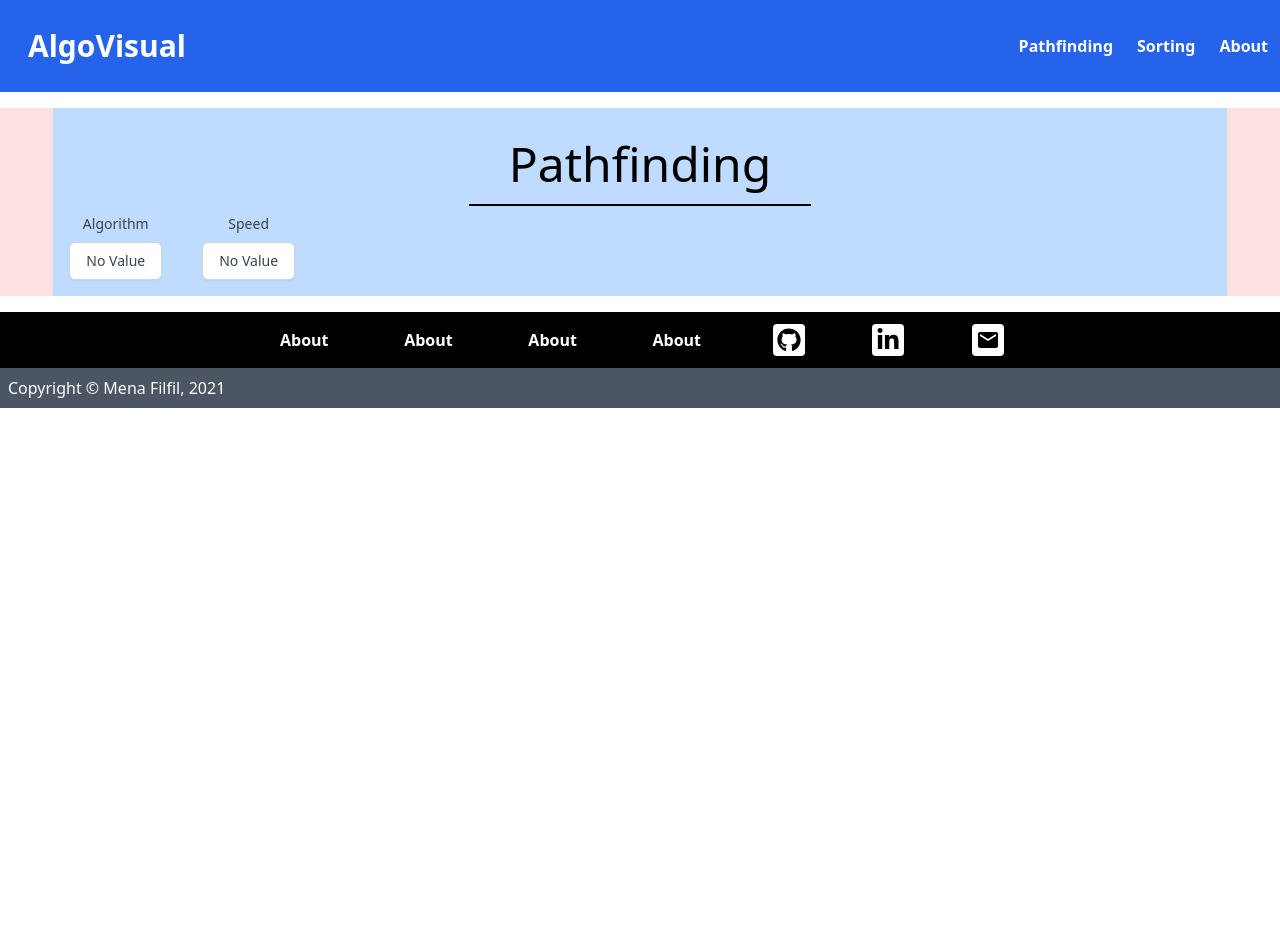
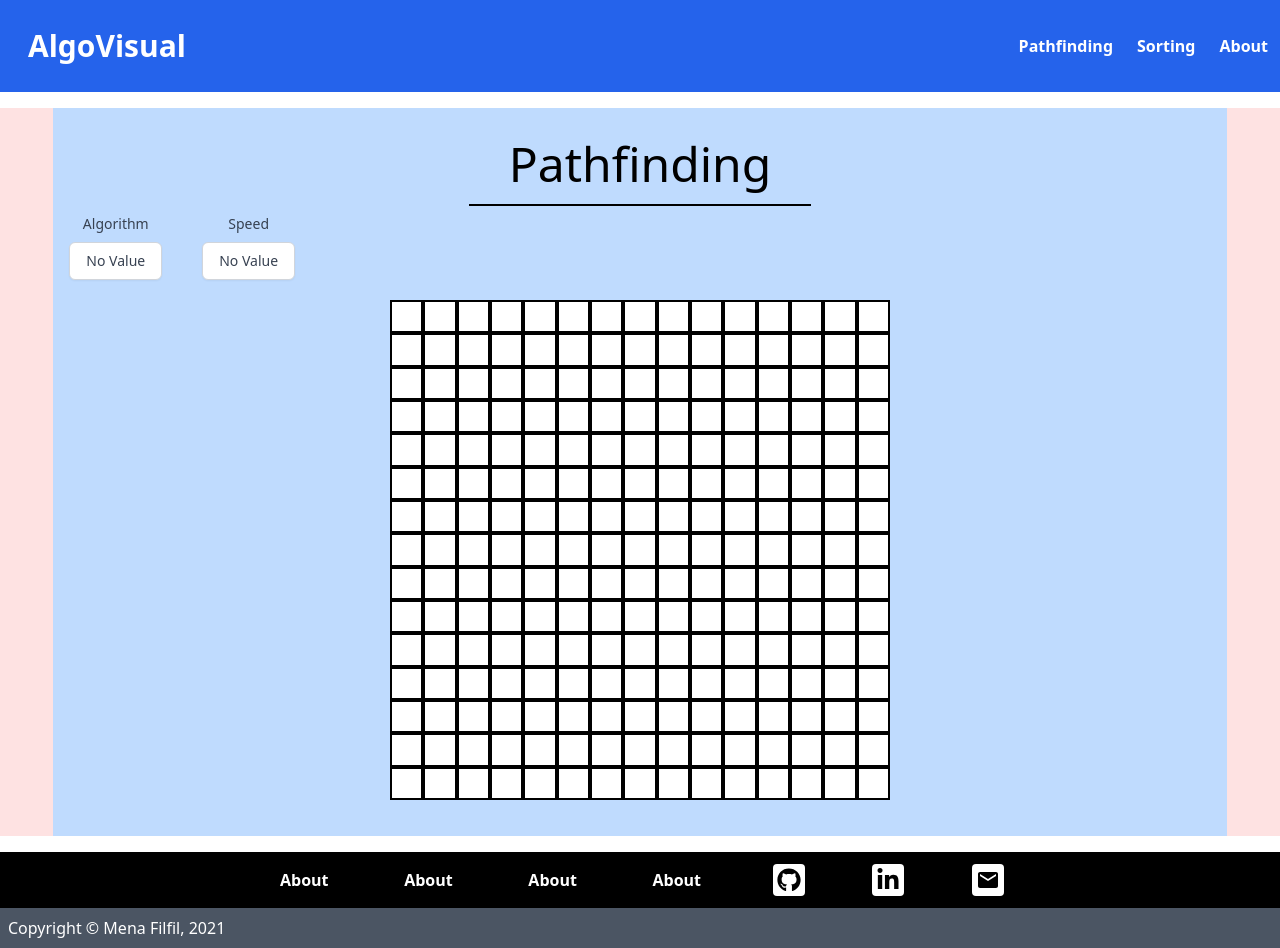
Before and after one commit to Menamonmon/algovisual, a Next.js app: page /pathfinding in a window 1280 px wide. Before the commit the page ends 800 px from the top, so only its background shows below. Built offline with nearby package versions, Linux system fonts and the light colour scheme.

Commit message:
added PathfindingManager to algorithms

```diff
--- a/pages/pathfinding.tsx
+++ b/pages/pathfinding.tsx
@@ -5,6 +5,8 @@ import AlgoPageLayout from "../components/AlgoPageLayout";
 
 import pathfindingInfo from "../algoinfo/pathfinding";
 import SelectorMenu from "../components/SelectorMenu";
+
+import PathfindingManager from "../components/algorithms/Pathfinding";
 
 const pathfindingInfoList = [];
 for (const [algoName, { fullName }] of pathfindingInfo) {
@@ -17,6 +19,7 @@ type AlgoSettings = {
   algoName: string | null;
   fullName: string | null;
   speed: AlgoSpeed | null;
+  width: number;
 };
 
 interface SettingsBarProps {
@@ -62,6 +65,7 @@ const PathfindingPage = () => {
     algoName: null,
     fullName: null,
     speed: null,
+    width: 15,
   });
 
   return (
@@ -74,6 +78,7 @@ const PathfindingPage = () => {
     >
       <AlgoPageLayout algorithmTitle={"Pathfinding"}>
         <SettingsBar settings={settings} setSettings={setSettings} />
+        <PathfindingManager w={settings.width} algoName={settings.algoName} />
       </AlgoPageLayout>
     </Layout>
   );
```
